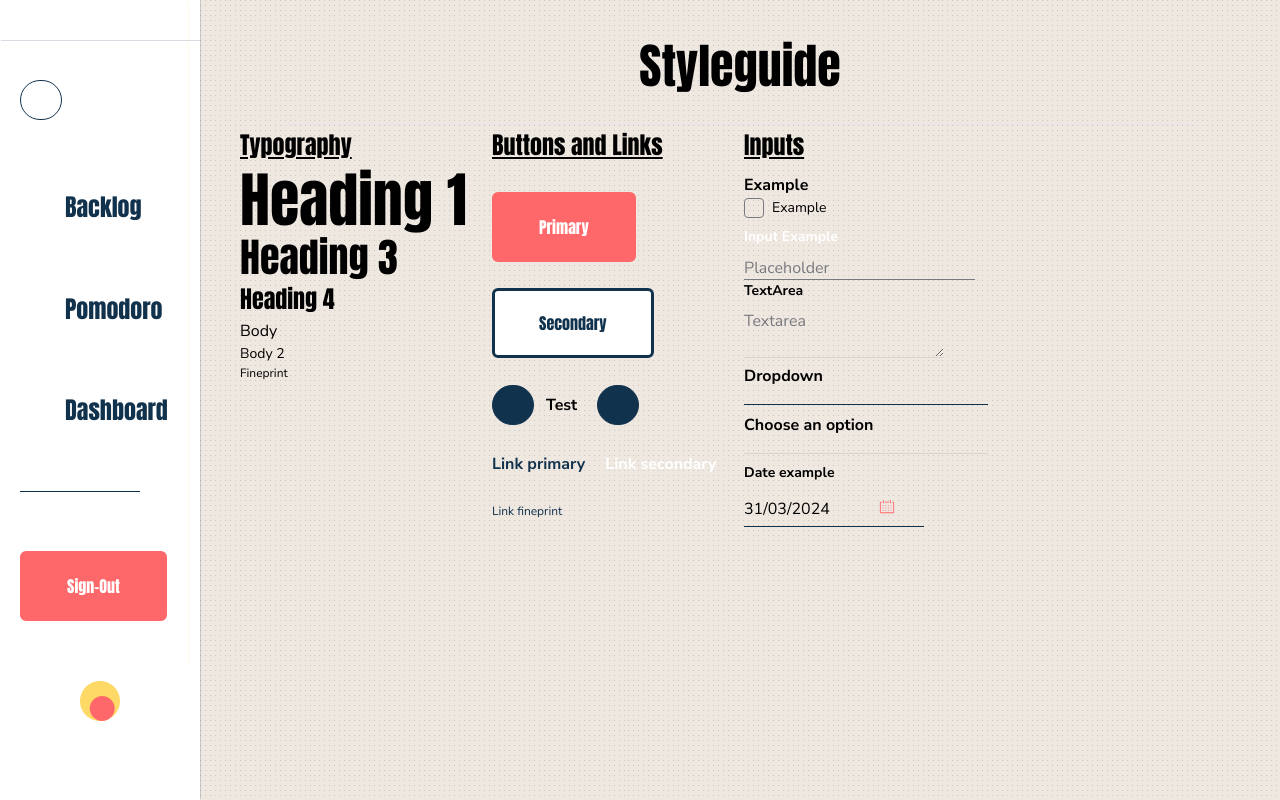
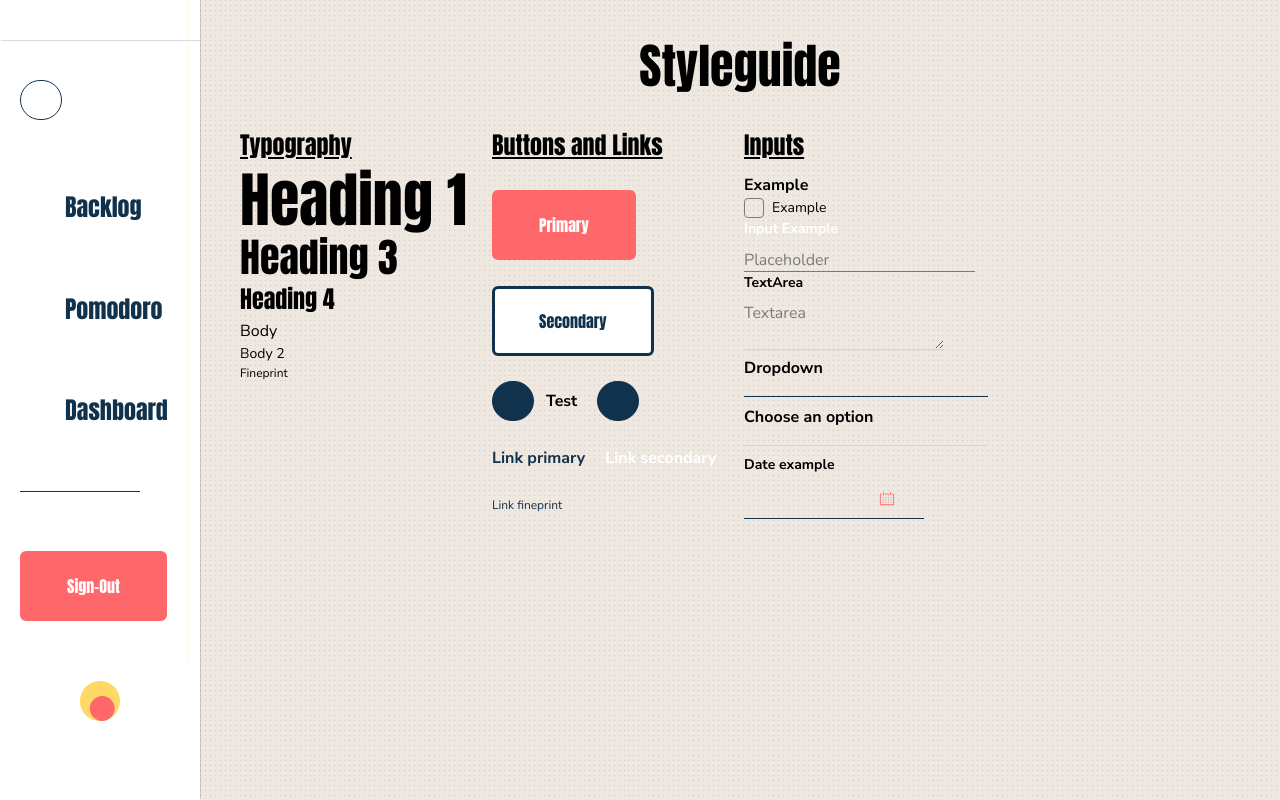
Before and after one commit to CYL-B/concentraction, a React (Vite) app in the folder concentraction-back/concentraction-front/: page /styleguide in a window 1280 px wide. Built offline with nearby package versions, Linux system fonts and the light colour scheme; some icons are missing.

Commit message:
added react hook form controls to checkbox and datePicker

```diff
--- a/concentraction-back/concentraction-front/src/components/input/checkbox.jsx
+++ b/concentraction-back/concentraction-front/src/components/input/checkbox.jsx
@@ -3,7 +3,8 @@ import { Body } from "../typography";
 
 export default function Checkbox({
   checkboxId,
-  checkboxName,
+  register,
+  name,
   placeholder,
   checkboxTitle,
   checked,
@@ -14,7 +15,7 @@ export default function Checkbox({
   return (
     <div className="checkbox-wrapper">
       <Body classHeading="block font-bold">{checkboxTitle}</Body>
-      <label htmlFor={checkboxName} className="group flex items-center ">
+      <label htmlFor={name} className="group flex items-center ">
         <input
           className={`appearance-none w-5 h-5 border border-solid border-dark-grey rounded relative transition-all duration-300 ease-in-out ${
             isChecked
@@ -24,9 +25,10 @@ export default function Checkbox({
           {...checkboxProps}
           type="checkbox"
           id={checkboxId}
-          name={checkboxName}
+          name={name}
           placeholder={placeholder}
           checked={isChecked}
+          {...register(name)}
           onChange={() => setIsChecked((prev) => !prev)}
         ></input>
         <span
@@ -34,7 +36,7 @@ export default function Checkbox({
             isChecked ? "line-through" : ""
           }`}
         >
-          {checkboxName}
+          {name}
         </span>
       </label>
     </div>
--- a/concentraction-back/concentraction-front/src/components/input/datePicker.jsx
+++ b/concentraction-back/concentraction-front/src/components/input/datePicker.jsx
@@ -2,13 +2,20 @@
 
 import { useState } from "react";
 import { Body } from "../typography";
+
+//Date picker imports
 import DatePicker, {
   registerLocale,
   CalendarContainer,
 } from "react-datepicker";
 import "react-datepicker/dist/react-datepicker.css";
+
+//import to show french local datetime
 import { fr } from "date-fns/locale/fr";
 registerLocale("fr", fr);
+
+//form validation with react hook form
+import { Controller, useForm } from "react-hook-form";
 
 // const MyContainer = ({ className, children }) => {
 //     return (
@@ -21,22 +28,26 @@ registerLocale("fr", fr);
 //   };
 
 export default function InputDatePicker() {
-  const [startDate, setStartDate] = useState(new Date());
+  const { control, register, handleSubmit } = useForm();
 
   return (
     <div className="date-wrapper flex flex-col gap-y-2">
       <Body classHeading="font-bold" body2={true}>
         Date example
       </Body>
+      <Controller
+        control={control}
+        name="date-input"
+        render={({ field }) => (
           <DatePicker
             locale="fr"
             dateFormat="P"
             className="font-nunito text-base leading-6 border-solid border-b border-brand-blue bg-transparent"
             showIcon
             showTimeInput
-        selected={startDate}
+            selected={field.value}
             toggleCalendarOnIconClick
-        onChange={(date) => setStartDate(date)}
+            onChange={(date) => field.onChange(date)}
             icon={
               <svg
                 xmlns="http://www.w3.org/2000/svg"
@@ -129,6 +140,8 @@ export default function InputDatePicker() {
               </svg>
             }
           />
+        )}
+      />
     </div>
   );
 }
--- a/concentraction-back/concentraction-front/src/pages/styleguide.jsx
+++ b/concentraction-back/concentraction-front/src/pages/styleguide.jsx
@@ -23,7 +23,6 @@ import formHandler from "../utils/hooks/formHandler";
 import Layout from "../components/layout/layout";
 
 export default function Styleguide() {
-
   return (
     <>
       <Layout
@@ -54,8 +53,8 @@ export default function Styleguide() {
         </section>
         <section className="flex flex-col gap-2 Input">
           <Heading4 classHeading="underline">Inputs</Heading4>
-          <Checkbox checkboxName="Example" checkboxTitle="Example" />
           <FormTwo>
+            <Checkbox name="Example" checkboxTitle="Example" />
             <Input
               name="example"
               placeholder="Placeholder"
@@ -74,7 +73,7 @@ export default function Styleguide() {
           <CustomDropdown
             headerTitle="Choose an option"
             options={[
-              { isSelected: false, name: "Example 1"},
+              { isSelected: false, name: "Example 1" },
               { isSelected: false, name: "Example 2" },
             ]}
           />
```
Lines whose indentation alone changed are shown as unchanged.
